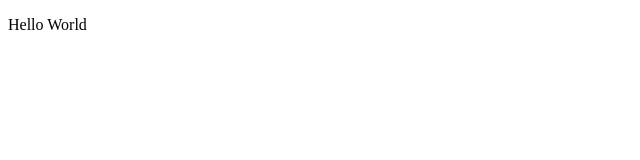
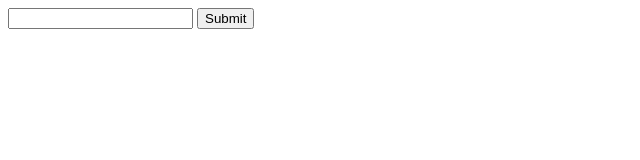
Before and after one commit to benihime1458/crudApp, a plain HTML site: page index.html in a window 1280 px wide. Shown: the whole page, without its empty margins (0-640 px from the left). Drawn offline with nearby package versions, Linux system fonts and the light colour scheme.

Commit message:
added button and printing textField to page

```diff
--- a/app.js
+++ b/app.js
@@ -1,3 +1,6 @@
 $(document).ready(function() {
-	$('body').html(`<p>Hello World</p>`);
+	$('.submitForm').click(() => {
+		let textFieldVal = $('.textField').val();
+		$('.debug').text(textFieldVal);
+	});
 });
--- a/index.html
+++ b/index.html
@@ -4,9 +4,11 @@
 	<meta charset="utf-8">
 	<title>Crud App</title>
 	<script src="https://code.jquery.com/jquery-3.3.1.js"></script>
+	<script src="app.js"></script>
 </head>
 <body>
-	<input type="text" name="firstInputField" class="textField">
-	<script src="app.js"></script>
+	<input class="textField" type="text" name="firstInputField" >
+	<button class="submitForm">Submit</button>
+	<div class="debug"></div>
 </body>
 </html>
```
Also changed, not shown: 1 other file.
